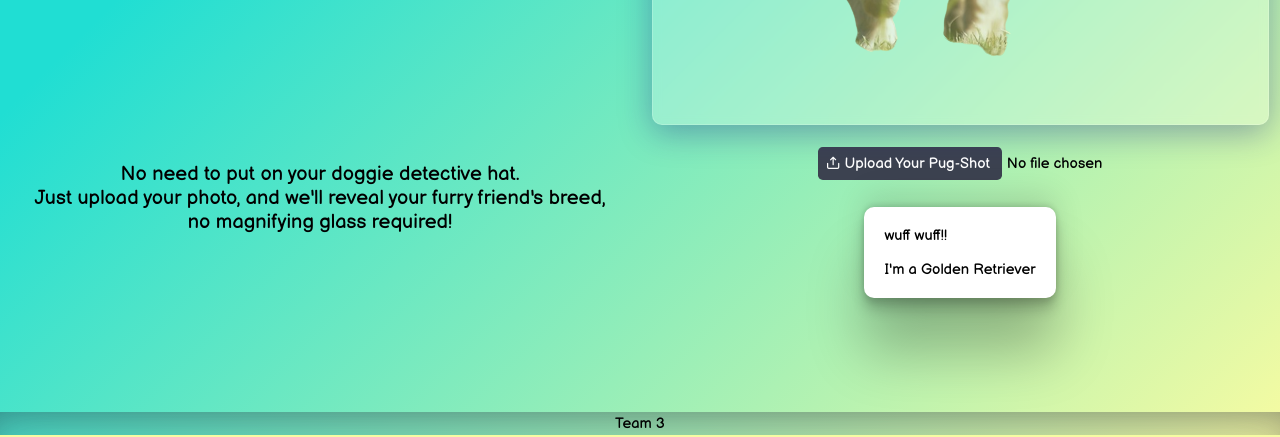
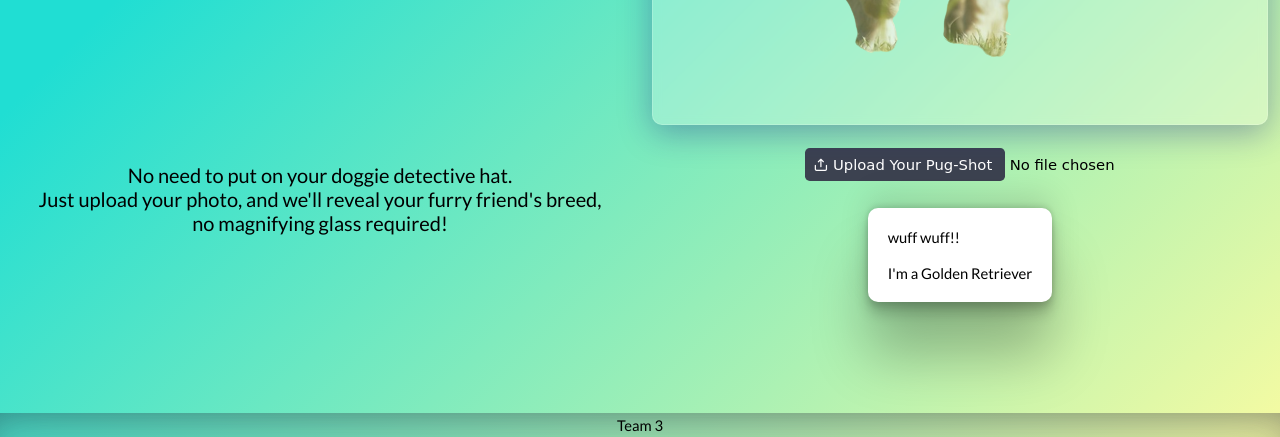
Before and after one commit to srinikhil0/pawsitive_id, a plain HTML site: page index.html in a window 1280 px wide. Shown: the part 446-883 px from the top of the page. Drawn offline with nearby package versions, Linux system fonts and the light colour scheme.

Commit message:
font change

```diff
--- a/main.css
+++ b/main.css
@@ -1,4 +1,6 @@
-@import url('https://fonts.googleapis.com/css2?family=Balsamiq+Sans:ital,wght@0,400;0,700;1,400;1,700&display=swap');
+/* @import url('https://fonts.googleapis.com/css2?family=Balsamiq+Sans:ital,wght@0,400;0,700;1,400;1,700&display=swap'); */
+
+@import url('https://fonts.googleapis.com/css2?family=Lato:ital,wght@0,100;0,300;0,400;0,700;0,900;1,100;1,300;1,400;1,700;1,900&display=swap');
 
 
 * {
@@ -8,7 +10,8 @@
 }
 
 body {
-    font-family: 'Balsamiq Sans', cursive;
+    /* font-family: 'Balsamiq Sans', cursive; */
+    font-family: 'Lato', sans-serif;
     font-size: 0.925rem;
     background-color: #f6fba2;
     background-image: linear-gradient(315deg, #f6fba2 0%, #20ded3 74%);
@@ -519,7 +522,7 @@ footer {
 
 
 /* ========================= BLOG SECTION ==================== */
-.dog__breeds{
+.dog__breeds {
     display: grid;
     grid-template-columns: repeat(4, 1fr);
 }
```
